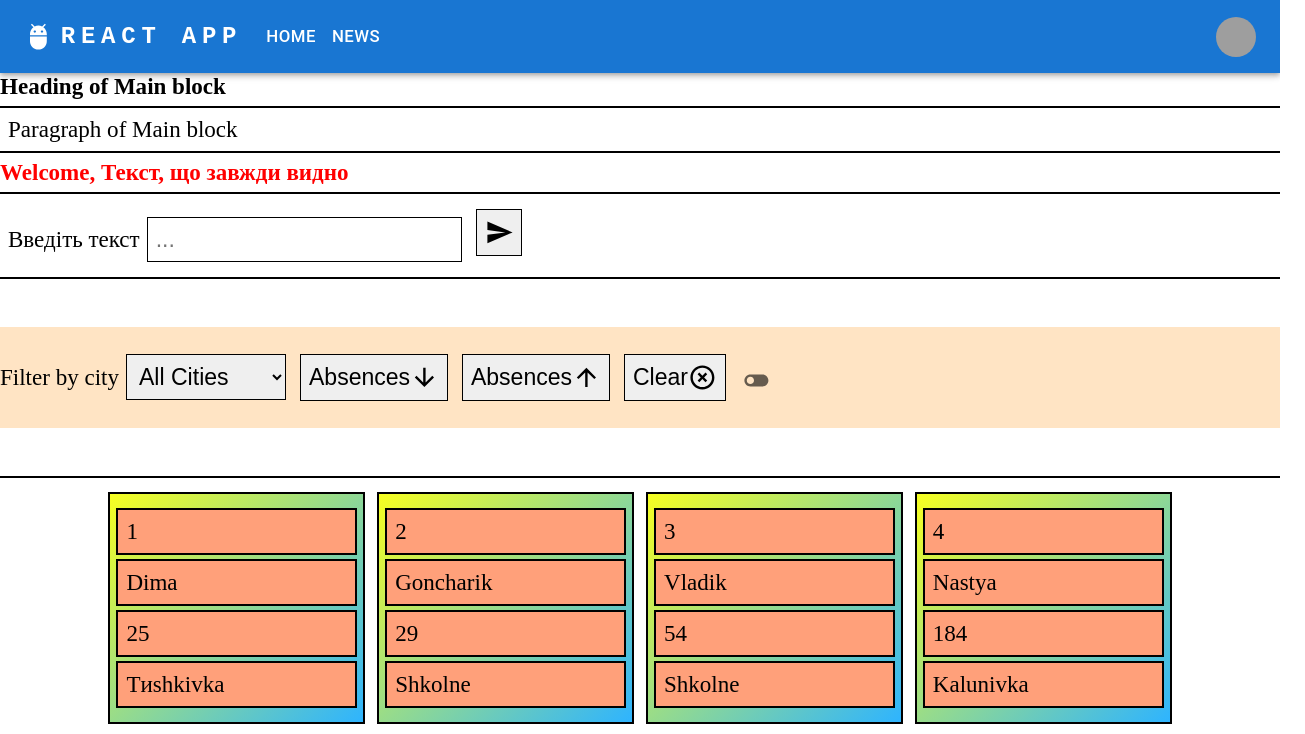
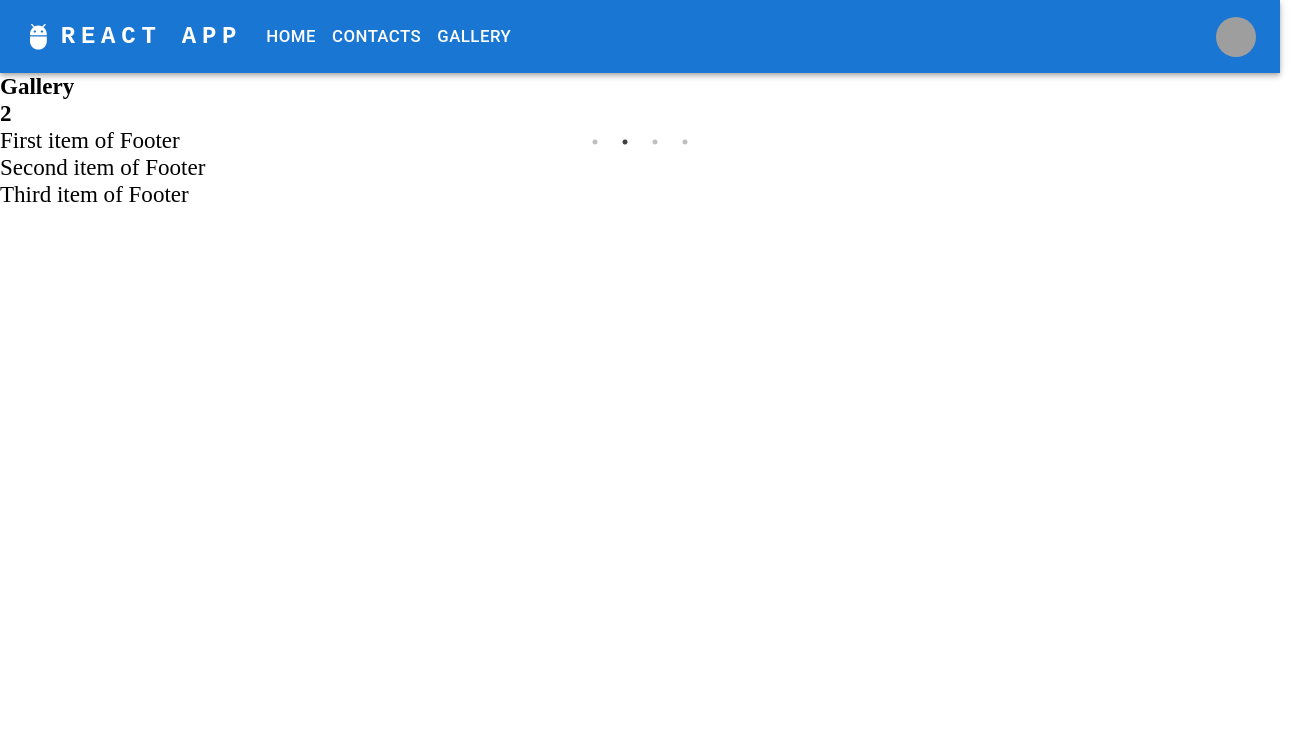
Before and after one commit to SurkovKostiantyn/vite_react, a React (Vite) app: page /gallery in a window 1280 px wide. Shown: the top 734 px of the page, 1305 px wide, since content can reach past the window. Built offline with nearby package versions, Linux system fonts and the light colour scheme; grey boxes are pictures that could not be loaded.

Commit message:
NavHistory.jsx

```diff
--- a/package.json
+++ b/package.json
@@ -22,7 +22,9 @@
     "prop-types": "^15.8.1",
     "react": "^18.2.0",
     "react-bootstrap": "^2.10.1",
-    "react-dom": "^18.2.0"
+    "react-dom": "^18.2.0",
+    "react-slick": "^0.30.2",
+    "slick-carousel": "^1.8.1"
   },
   "devDependencies": {
     "@types/react": "^18.2.55",
@@ -33,6 +35,7 @@
     "eslint-plugin-react-hooks": "^4.6.0",
     "eslint-plugin-react-refresh": "^0.4.5",
     "gh-pages": "^6.1.1",
+    "react-router-dom": "^6.22.1",
     "vite": "^5.1.0"
   }
 }
--- a/src/App.jsx
+++ b/src/App.jsx
@@ -1,18 +1,25 @@
+import { BrowserRouter, Routes, Route } from "react-router-dom";
+
 import Nav from './components/Nav'; // import Nav component
-import MainContent from './components/MainContent'; // import MainContent component
 import Footer from './components/Footer'; // import Footer component
-import Welcome from './components/Welcome'; // import Welcome component
-import Chat from './components/Chat.jsx'; // import Chat component
-import List from './components/List.jsx'; // import List component
+import Home from './components/pages/Home';
+import Contacts from "./components/pages/Contacts.jsx"; // import Home component
+import NotFound from "./components/pages/NotFound.jsx";
+import Gallery from "./components/pages/Gallery.jsx";
 
 function App() {
   return (
     <>
-        <Nav/>
-        <MainContent/>
-        <Welcome name={"Текст, що завжди видно"} lastname={"Текст, який не видно"}/>
-        <Chat label={"Введіть текст"} placeholder={"..."}/>
-        <List/>
+        <BrowserRouter>
+            <Routes>
+                <Route path="/" element={<Nav/>}>
+                    <Route index path="home" element={<Home />}/>
+                    <Route path="contacts" element={<Contacts />}/>
+                    <Route path="gallery" element={<Gallery />}/>
+                    <Route path="*" element={<NotFound/>} />
+                </Route>
+            </Routes>
+        </BrowserRouter>
         <Footer/>
     </>
   )
--- a/src/components/Nav.jsx
+++ b/src/components/Nav.jsx
@@ -1,4 +1,5 @@
 import * as React from 'react';
+import { Outlet } from "react-router-dom";
 import AppBar from '@mui/material/AppBar';
 import Box from '@mui/material/Box';
 import Toolbar from '@mui/material/Toolbar';
@@ -13,7 +14,7 @@ import Tooltip from '@mui/material/Tooltip';
 import MenuItem from '@mui/material/MenuItem';
 import AdbIcon from '@mui/icons-material/Adb';
 
-const pages = ['Home', 'News'];
+const pages = ['Home', 'Contacts', 'Gallery'];
 const settings = ['Point 1', 'Point 2', 'Point 3'];
 
 function ResponsiveAppBar() {
@@ -26,16 +27,15 @@ function ResponsiveAppBar() {
     const handleOpenUserMenu = (event) => {
         setAnchorElUser(event.currentTarget);
     };
-
     const handleCloseNavMenu = () => {
         setAnchorElNav(null);
     };
-
     const handleCloseUserMenu = () => {
         setAnchorElUser(null);
     };
 
     return (
+    <>
         <AppBar position="static">
             <Container maxWidth="xl">
                 <Toolbar disableGutters>
@@ -117,7 +117,10 @@ function ResponsiveAppBar() {
                         {pages.map((page) => (
                             <Button
                                 key={page}
-                                onClick={handleCloseNavMenu}
+                                onDoubleClick={handleCloseNavMenu}
+                                onClick={
+                                    () => window.location.href = `/${page}`
+                                }
                                 sx={{ my: 2, color: 'white', display: 'block' }}
                             >
                                 {page}
@@ -157,6 +160,8 @@ function ResponsiveAppBar() {
                 </Toolbar>
             </Container>
         </AppBar>
+        <Outlet />
+    </>
     );
 }
 export default ResponsiveAppBar;
--- /dev/null
+++ b/src/components/pages/Contacts.jsx
@@ -0,0 +1,12 @@
+
+
+
+const Contacts = () => {
+    return (
+        <div>
+            <h1>Contacts</h1>
+        </div>
+    )
+}
+
+export default Contacts;
--- /dev/null
+++ b/src/components/pages/Gallery.jsx
@@ -0,0 +1,36 @@
+import Slider from "react-slick";
+import "slick-carousel/slick/slick.css";
+import "slick-carousel/slick/slick-theme.css";
+
+const Gallery = () => {
+    const settings = {
+        dots: true,
+        infinite: true,
+        speed: 500,
+        slidesToShow: 1,
+        slidesToScroll: 1,
+        autoplay: true
+    };
+
+    return (
+        <div>
+            <h1>Gallery</h1>
+            <Slider {...settings}>
+                <div className={"image"}>
+                    <h3>1</h3>
+                </div>
+                <div className={"image"}>
+                    <h3>2</h3>
+                </div>
+                <div className={"image"}>
+                    <h3>3</h3>
+                </div>
+                <div className={"image"}>
+                    <h3>4</h3>
+                </div>
+            </Slider>
+        </div>
+    )
+}
+
+export default Gallery
--- /dev/null
+++ b/src/components/pages/Home.jsx
@@ -0,0 +1,17 @@
+import MainContent from "../MainContent.jsx";
+import Welcome from "../Welcome.jsx";
+import Chat from "../Chat.jsx";
+import List from "../List.jsx";
+
+const Home = () => {
+    return (
+        <>
+            <MainContent/>
+            <Welcome name={"Текст, що завжди видно"} lastname={"Текст, який не видно"}/>
+            <Chat label={"Введіть текст"} placeholder={"..."}/>
+            <List/>
+        </>
+    )
+}
+
+export default Home;
--- /dev/null
+++ b/src/components/pages/NotFound.jsx
@@ -0,0 +1,10 @@
+const NotFound = () => {
+  return (
+    <div>
+      <h1>404</h1>
+      <p>Page not found</p>
+    </div>
+  );
+};
+
+export default NotFound;
```
Also changed, not shown: src/components/NavHistory.jsx (added, +27 -0 lines), src/main.css (line endings or trailing spaces), 1 other file (tests, documents, lock files or other folders).
